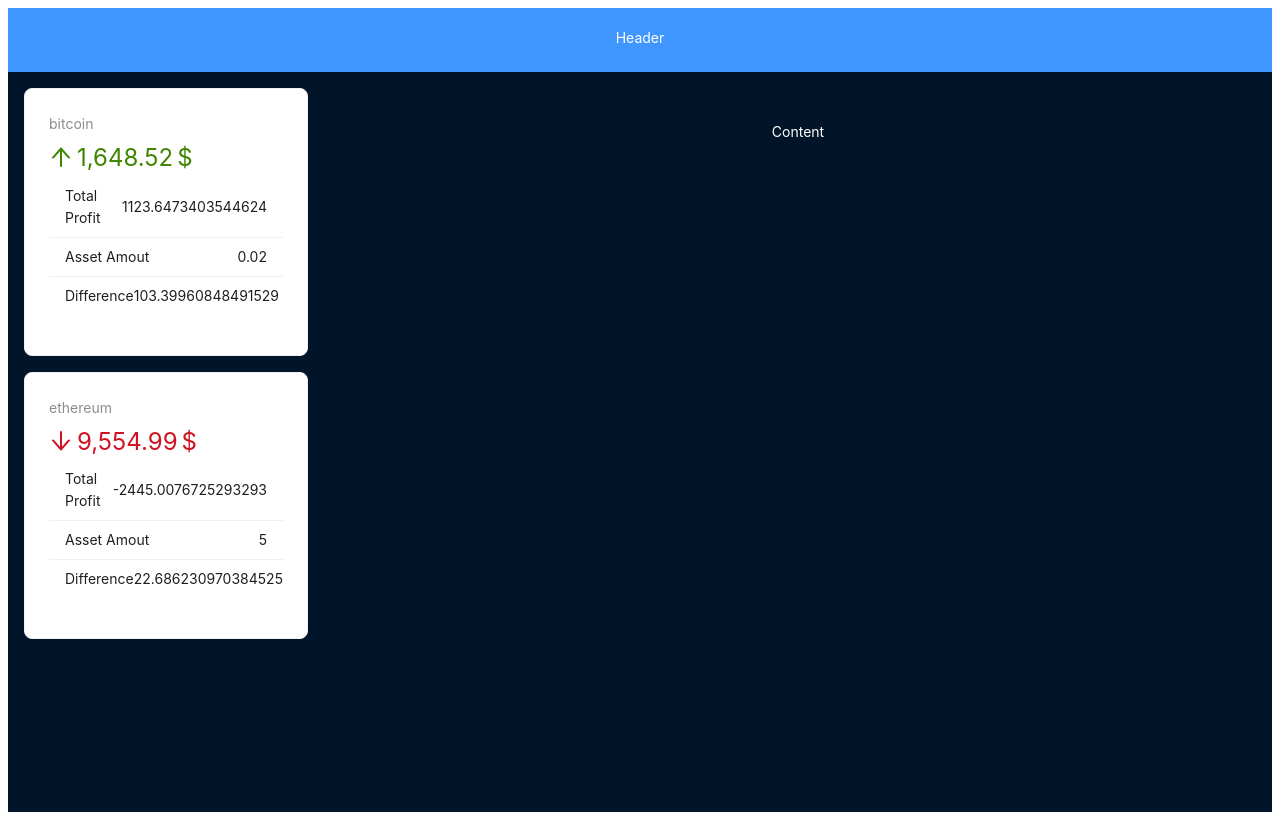
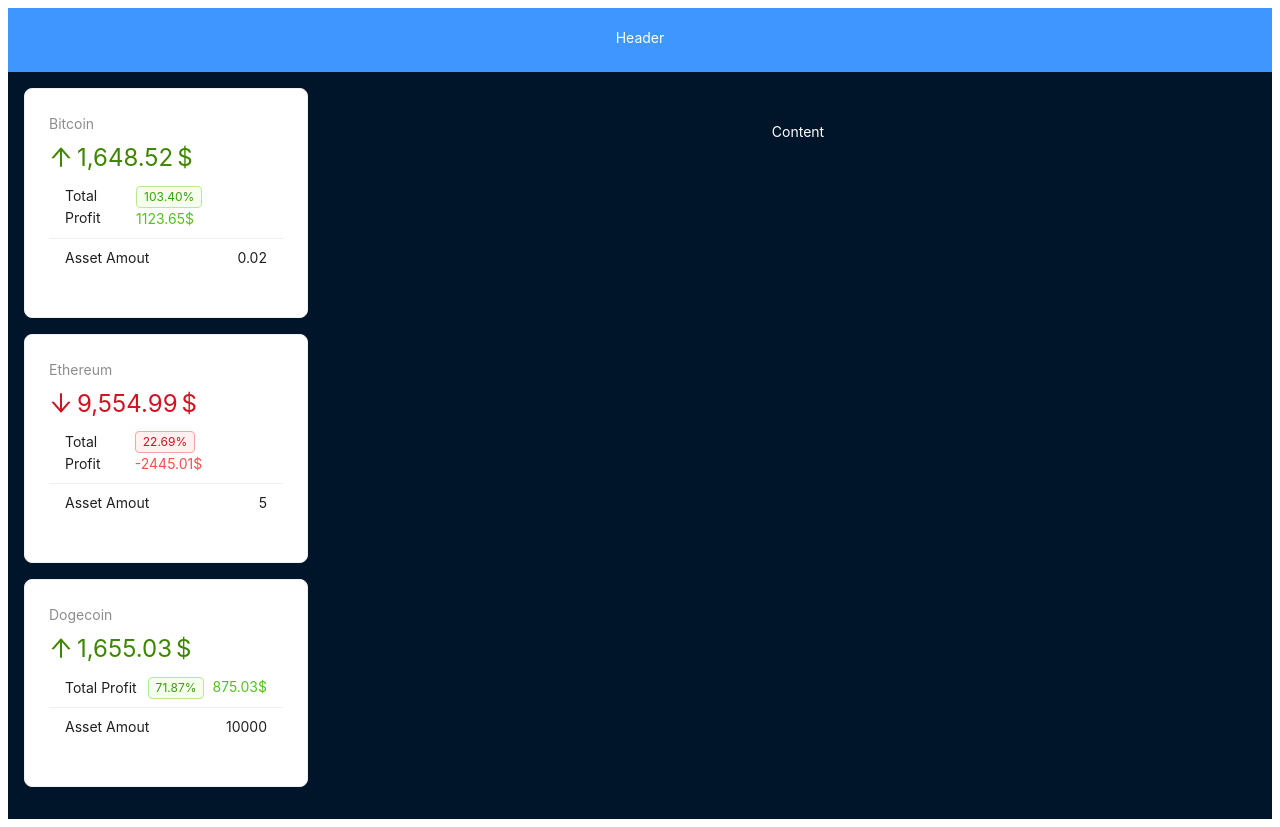
Before and after one commit to Saidbegov21/cripto-app, a React (Vite) app in the folder react-app/: page / in a window 1280 px wide. Built offline with nearby package versions, Linux system fonts and the light colour scheme.

Commit message:
Добил блок Slider
Создал contex что бы вытягивать данные в любом файле и добил один блок с выводом инфы по крипте и не много диструктизировал project

```diff
--- a/react-app/src/App.jsx
+++ b/react-app/src/App.jsx
@@ -1,21 +1,10 @@
-import {  } from 'antd/es/theme/internal';
-import { Layout } from 'antd';
-import AppHeader from './components/Layout/AppHeader';
-import AppSider from './components/Layout/AppSider';
-import AppContent from './components/Layout/AppContent';
-
+import { CryptoContextProvider } from "./context/crypto-context";
+import AppLayout from "./components/Layout/AppLayout";
 
 export default function App() {
-
   return (
-    <>
-    <Layout>
-    <AppHeader/>
-      <Layout>
-        <AppSider/>
-        <AppContent/>
-      </Layout>
-    </Layout>
-    </>
-  )
-};
+    <CryptoContextProvider>
+      <AppLayout />
+    </CryptoContextProvider>
+  );
+}
--- a/react-app/src/api.js
+++ b/react-app/src/api.js
@@ -4,7 +4,7 @@ export function fakeFetchCrypto() {
   return new Promise((resolve) => {
     setTimeout(() => {
       resolve(cryptoData);
-    }, 2000);
+    }, 1000);
   });
 }
 
@@ -12,6 +12,6 @@ export function fetchAssets() {
   return new Promise((resolve) => {
     setTimeout(() => {
       resolve(cryptoAssets);
-    }, 2000);
+    }, 1000);
   });
 }
--- /dev/null
+++ b/react-app/src/components/Layout/AppLayout.jsx
@@ -0,0 +1,24 @@
+import { Layout, Spin } from "antd";
+import AppHeader from "./AppHeader";
+import AppSider from "./AppSider";
+import AppContent from "./AppContent";
+import { useContext } from "react";
+import CryptoContext from "../../context/crypto-context";
+
+export default function AppLayout() {
+  const { loading } = useContext(CryptoContext);
+
+  if (loading) {
+    return <Spin fullscreen />;
+  }
+
+  return (
+    <Layout>
+      <AppHeader />
+      <Layout>
+        <AppSider />
+        <AppContent />
+      </Layout>
+    </Layout>
+  );
+}
--- a/react-app/src/components/Layout/AppSider.jsx
+++ b/react-app/src/components/Layout/AppSider.jsx
@@ -1,8 +1,8 @@
-import { Layout, Card, Statistic, Typography, List, Spin } from "antd";
-import { useState, useEffect } from "react";
-import { fakeFetchCrypto, fetchAssets } from "../../api";
+import { Layout, Card, Statistic, Typography, List, Tag } from "antd";
 import { ArrowDownOutlined, ArrowUpOutlined } from "@ant-design/icons";
-import { persentDifference } from "../../util";
+import { capitalize } from "../../util";
+import { useContext } from "react";
+import CryptoContext from "../../context/crypto-context";
 
 const siderStyle = {
   padding: "1rem",
@@ -12,45 +12,14 @@ const statisticStyle = {
 };
 
 export default function AppSider() {
-  const [loading, setLoading] = useState(false);
-  const [crypto, setCrypto] = useState([]);
-  const [assets, setAssets] = useState([]);
-
-  useEffect(() => {
-    async function preload() {
-      setLoading(true);
-      const { result } = await fakeFetchCrypto();
-      const assets = await fetchAssets();
-
-      setAssets(
-        assets.map((asset) => {
-          const coin = result.find((c) => c.id === asset.id);
-          return {
-            grow: asset.price < coin.price,
-            growPersent: persentDifference(asset.price, coin.price),
-            totalAmount: asset.amount * coin.price,
-            totalProfit: asset.amount * coin.price - asset.amount * asset.price,
-            ...asset,
-          };
-        })
-      );
-
-      setCrypto(result);
-      setLoading(false);
-    }
-    preload();
-  }, []);
-
-  if (loading) {
-    return <Spin fullscreen />;
-  }
+  const { assets } = useContext(CryptoContext);
 
   return (
     <Layout.Sider width="25%" style={siderStyle}>
       {assets.map((asset) => (
         <Card key={asset.id} style={statisticStyle}>
           <Statistic
-            title={asset.id}
+            title={capitalize(asset.id)}
             value={asset.totalAmount}
             precision={2}
             valueStyle={{
@@ -63,14 +32,30 @@ export default function AppSider() {
             size="small"
             style={statisticStyle}
             dataSource={[
-              { title: "Total Profit", value: asset.totalProfit },
-              { title: "Asset Amout", value: asset.amount },
-              { title: "Difference", value: asset.growPersent },
+              {
+                title: "Total Profit",
+                value: asset.totalProfit,
+                withTag: true,
+              },
+              { title: "Asset Amout", value: asset.amount, isPlaine: true },
             ]}
             renderItem={(item) => (
-              <List.Item>
+              <List.Item
+                style={{ display: "flex", justifyContent: "space-between" }}>
                 <span>{item.title}</span>
-                <span>{item.value}</span>
+                <span>
+                  {item.withTag && (
+                    <Tag color={asset.grow ? "green" : "red"}>
+                      {asset.growPersent}%
+                    </Tag>
+                  )}
+                  {item.isPlaine && item.value}
+                  {!item.isPlaine && (
+                    <Typography.Text type={asset.grow ? "success" : "danger"}>
+                      {Number(item.value).toFixed(2)}$
+                    </Typography.Text>
+                  )}
+                </span>
               </List.Item>
             )}
           />
--- /dev/null
+++ b/react-app/src/context/crypto-context.jsx
@@ -0,0 +1,48 @@
+import { createContext, useState, useEffect } from "react";
+import { fetchAssets, fakeFetchCrypto } from "../api";
+import { persentDifference } from "../util";
+
+const CryptoContext = createContext({
+  assets: [],
+  crypto: [],
+  loading: false,
+});
+
+export function CryptoContextProvider({ children }) {
+  const [loading, setLoading] = useState(true);
+  const [crypto, setCrypto] = useState([]);
+  const [assets, setAssets] = useState([]);
+
+  useEffect(() => {
+    async function preload() {
+      setLoading(true);
+      const { result } = await fakeFetchCrypto();
+      const assets = await fetchAssets();
+
+      setAssets(
+        assets.map((asset) => {
+          const coin = result.find((c) => c.id === asset.id);
+          return {
+            grow: asset.price < coin.price,
+            growPersent: persentDifference(asset.price, coin.price),
+            totalAmount: asset.amount * coin.price,
+            totalProfit: asset.amount * coin.price - asset.amount * asset.price,
+            ...asset,
+          };
+        })
+      );
+
+      setCrypto(result);
+      setLoading(false);
+    }
+    preload();
+  }, []);
+
+  return (
+    <CryptoContext.Provider value={{ loading, crypto, assets }}>
+      {children}
+    </CryptoContext.Provider>
+  );
+}
+
+export default CryptoContext;
--- a/react-app/src/data.js
+++ b/react-app/src/data.js
@@ -627,4 +627,10 @@ export const cryptoAssets = [
     price: 2400,
     date: new Date(),
   },
+  {
+    id: "dogecoin",
+    amount: 10000,
+    price: 0.078,
+    date: new Date(),
+  },
 ];
--- a/react-app/src/util.js
+++ b/react-app/src/util.js
@@ -1,3 +1,7 @@
 export function persentDifference(a, b) {
-  return 100 * Math.abs((a - b) / ((a + b) / 2));
+  return (100 * Math.abs((a - b) / ((a + b) / 2))).toFixed(2);
 }
+
+export function capitalize(str) {
+  return str.charAt(0).toUpperCase() + str.substr(1);
+}
```
